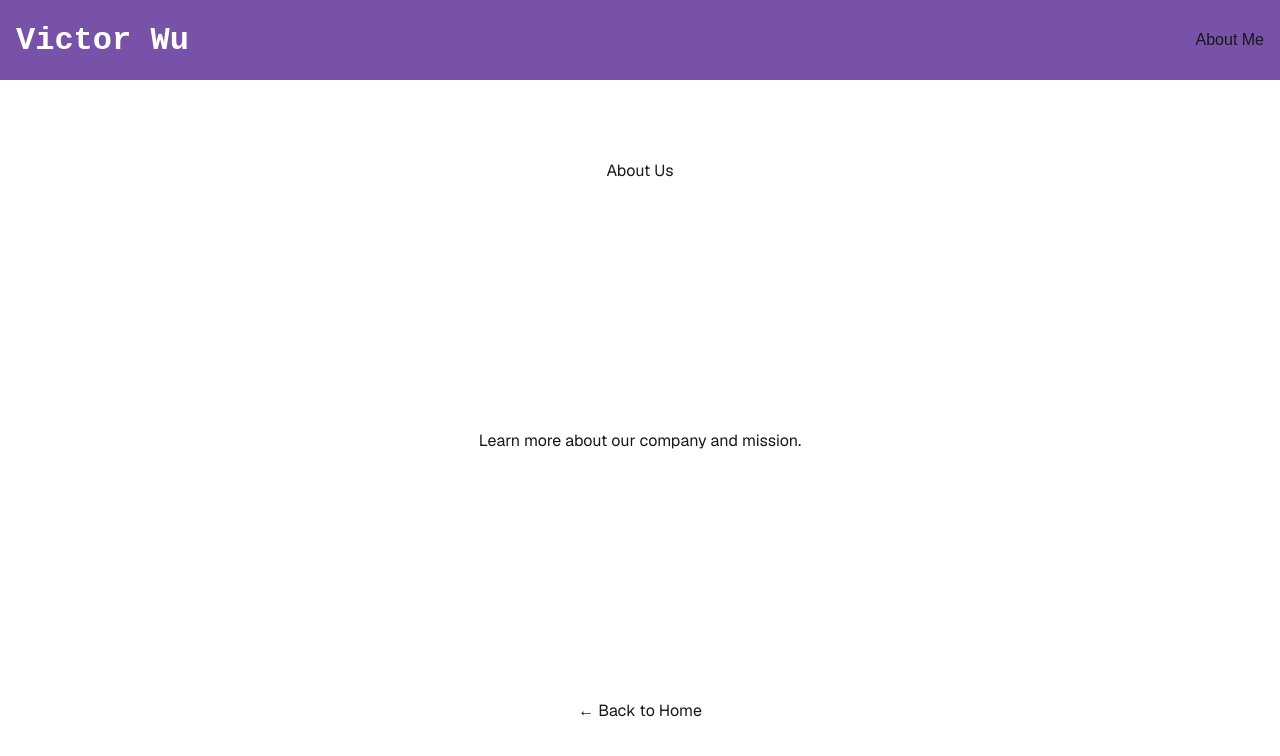
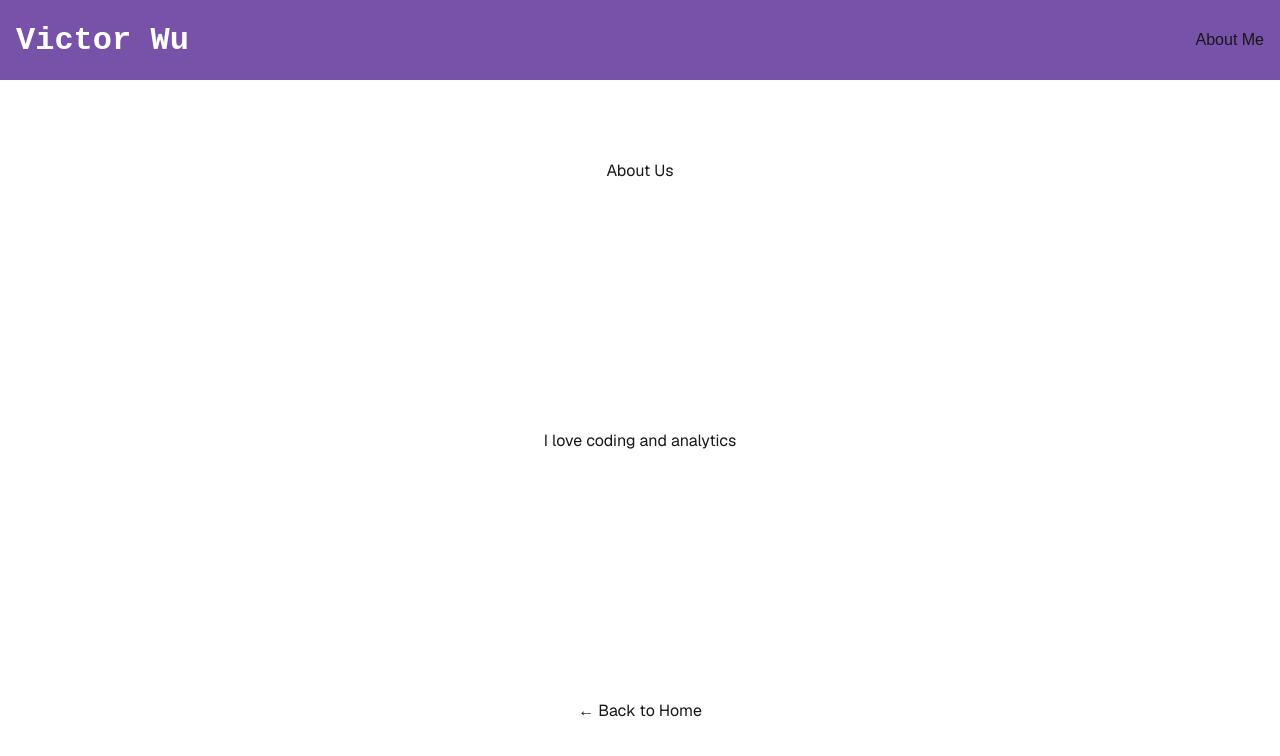
Before and after one commit to milo-sc/my-website, a Next.js app: page /about in a window 1280 px wide. Shown: the top 756 px of the page. Built offline with nearby package versions, Linux system fonts and the light colour scheme.

Commit message:
is that what i really like hmm

```diff
--- a/src/app/about/page.tsx
+++ b/src/app/about/page.tsx
@@ -12,7 +12,7 @@ export default function About() {
         </a>
 
         <p>
-          Learn more about our company and mission.
+          I love coding and analytics
         </p>
 
         {/* Example Navigation Link */}
```
